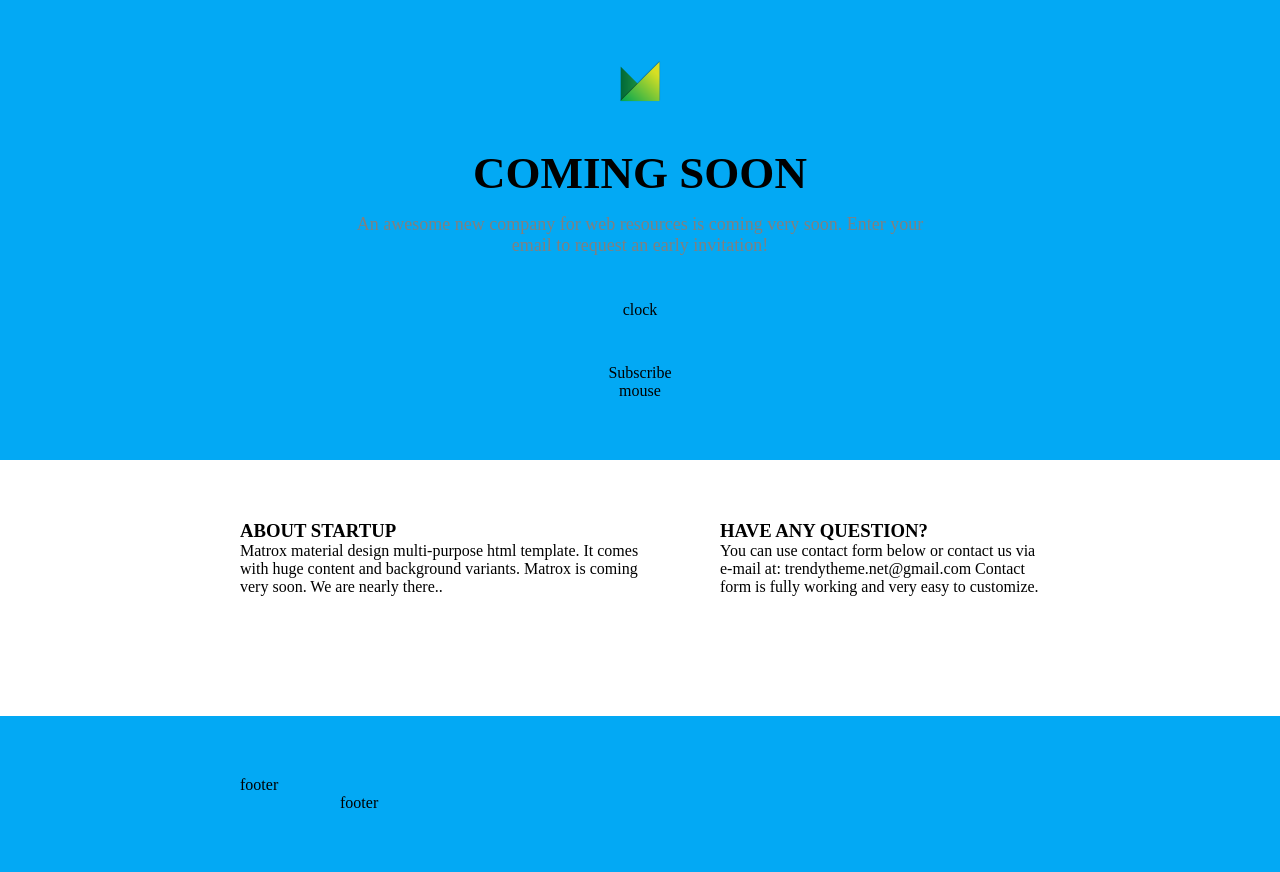
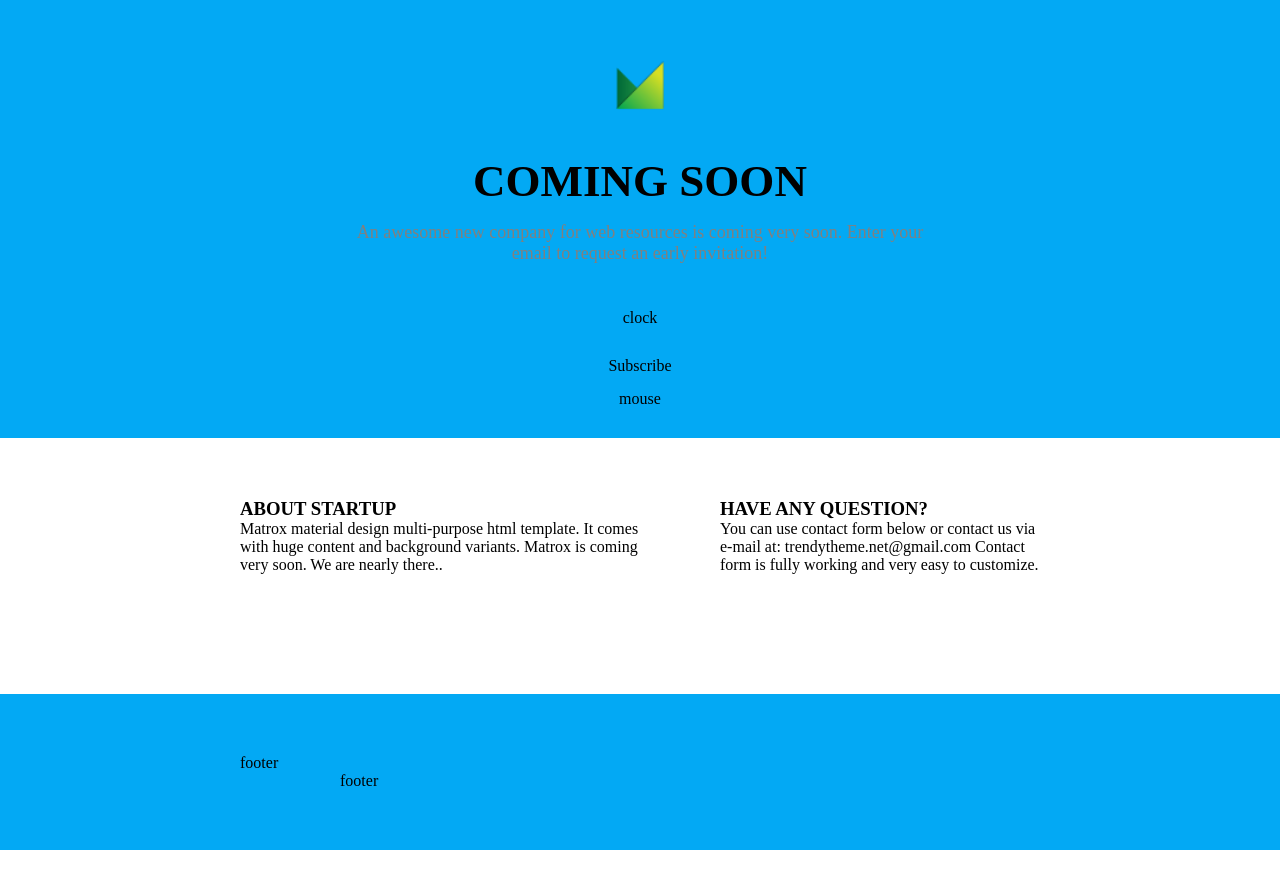
Before and after one commit to sauliusss/coming-soon, a plain HTML site: page index.html in a window 1280 px wide. After the commit the page ends 850 px from the top, so only its background shows below. Drawn offline with Linux system fonts and the light colour scheme.

Commit message:
coming soon section css

```diff
--- a/css/pages/home.css
+++ b/css/pages/home.css
@@ -8,12 +8,20 @@
 @import "../components/mouse.css";
 @import "../components/progress-bar.css";
 
+.coming-soon {
+  padding-bottom: 30px;
+}
+
 .coming-soon > .row-short {
   text-align: center;
 }
 
-.logo {
-  padding-bottom: 45px;
+.coming-soon .logo {
+  width: 100%;
+  height: 50px;
+  margin-bottom: 45px;
+  object-fit: contain;
+  object-position: center;
 }
 .main-title {
   font-size: 45px;
@@ -27,6 +35,10 @@
   padding-bottom: 45px;
 }
 
-.clock {
-  margin-bottom: 45px;
+.coming-soon .clock {
+  margin-bottom: 30px;
 }
+
+.coming-soon .form {
+  margin-bottom: 15px;
+}
```
